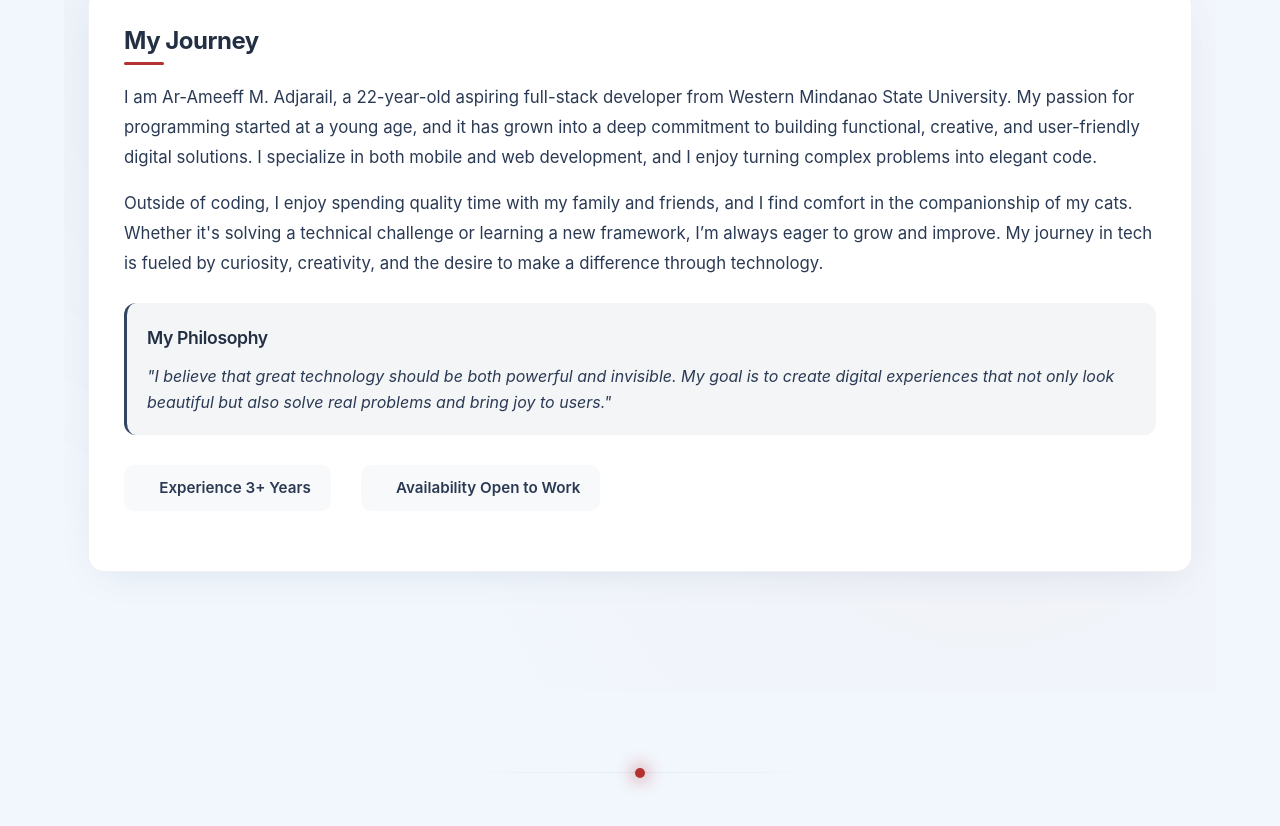
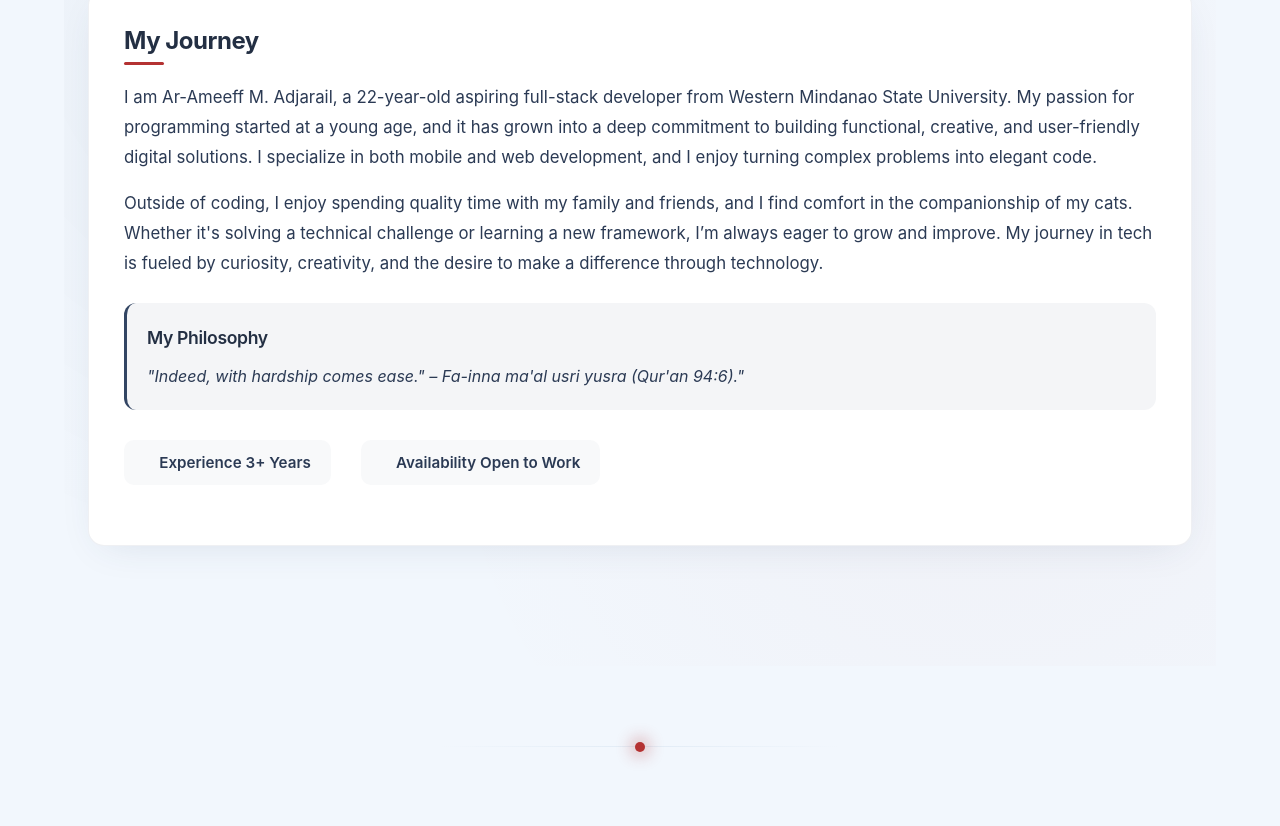
Before and after one commit to Ameeffy/Ameeff-portfolio, a React (Vite) app: page / in a window 1280 px wide. Shown: the part 1516-2342 px from the top of the page. Built offline with nearby package versions, Linux system fonts and the light colour scheme; some icons are missing.

Commit message:
Update About.jsx

```diff
--- a/src/sections/About.jsx
+++ b/src/sections/About.jsx
@@ -63,7 +63,7 @@ const About = () => {
                 My Philosophy
               </Typography>
               <Typography variant="body2" className="philosophy-text">
-                "I believe that great technology should be both powerful and invisible. My goal is to create digital experiences that not only look beautiful but also solve real problems and bring joy to users."
+                "Indeed, with hardship comes ease." – <i>Fa-inna ma'al usri yusra</i> (Qur'an 94:6)."
               </Typography>
             </Box>
 
```
